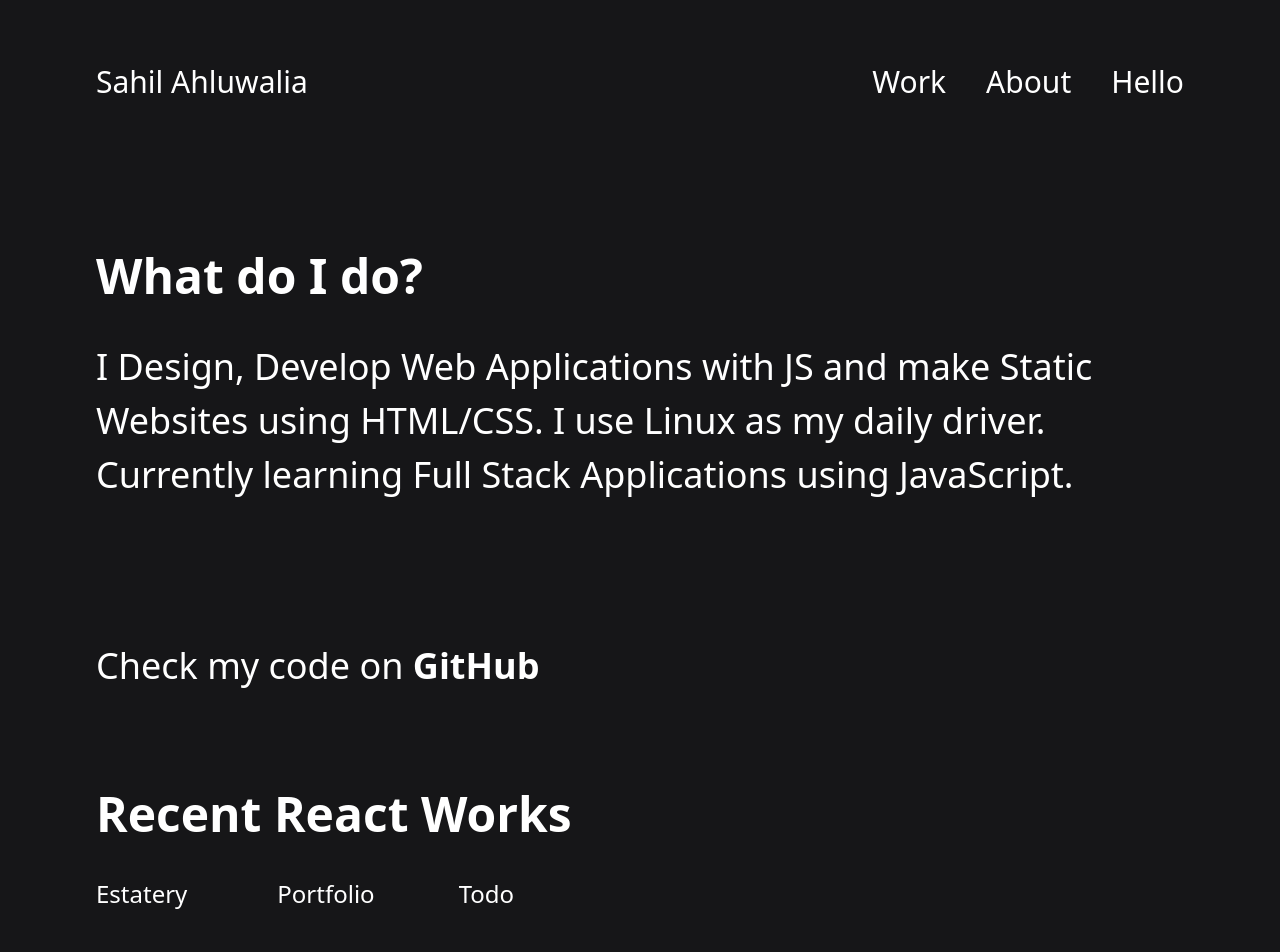
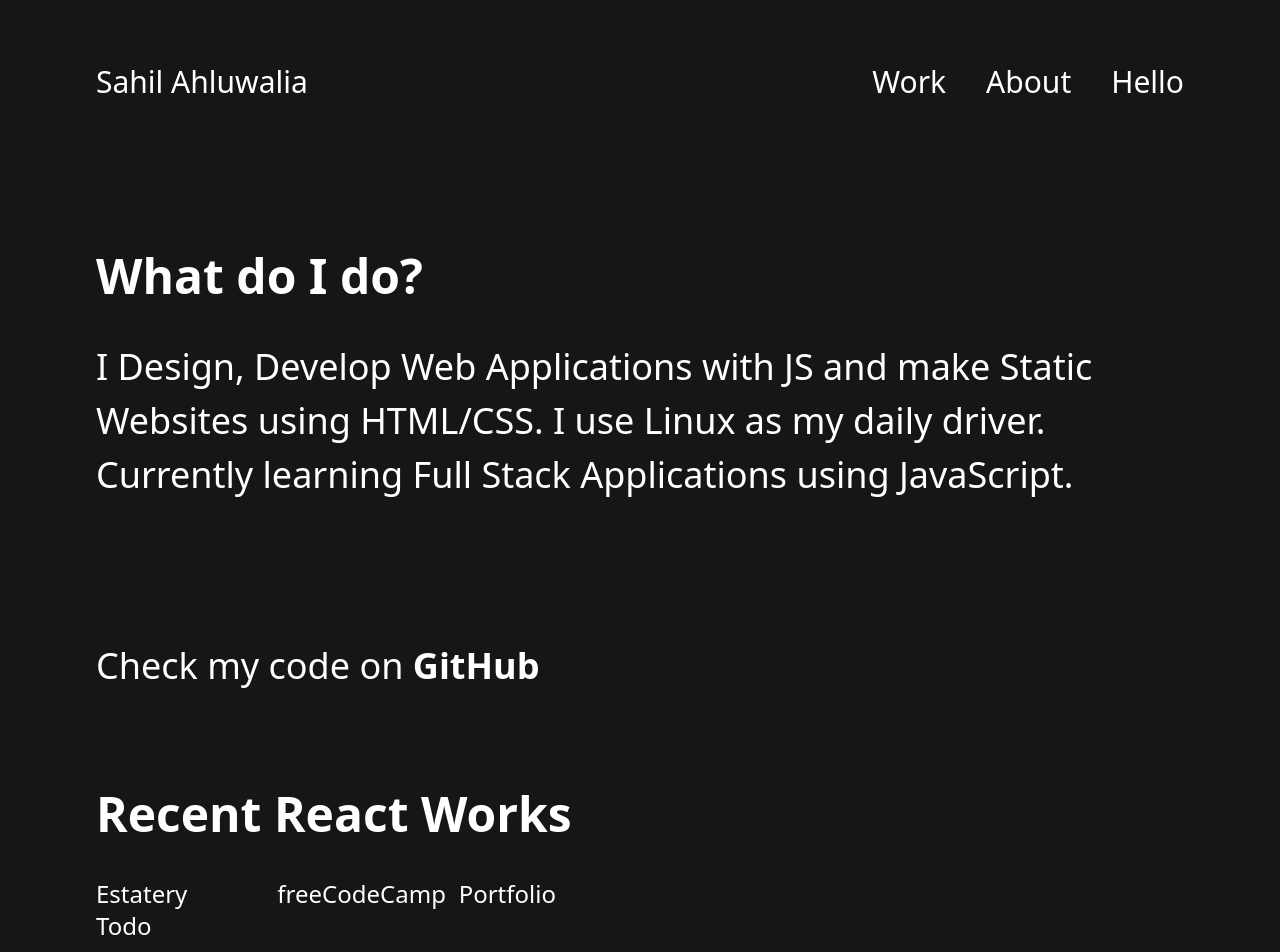
Before and after one commit to sahilahluwalia/portfolio-react, a React (Create React App) app: page /work in a window 1280 px wide. Shown: the top 952 px of the page. Built offline with nearby package versions, Linux system fonts and the light colour scheme.

Commit message:
added freecodecamp

```diff
--- a/src/pages/Work.js
+++ b/src/pages/Work.js
@@ -41,6 +41,15 @@
                   rel="noopener noreferrer"
                 >
                   Estatery
+                </a>
+              </ul>
+              <ul class="hover:text-brightgreen">
+                <a
+                  href="https://freecodecampfrontend.vercel.app/"
+                  target="_blank"
+                  rel="noopener noreferrer"
+                >
+                  freeCodeCamp
                 </a>
               </ul>
               <ul class="hover:text-brightgreen">
```
